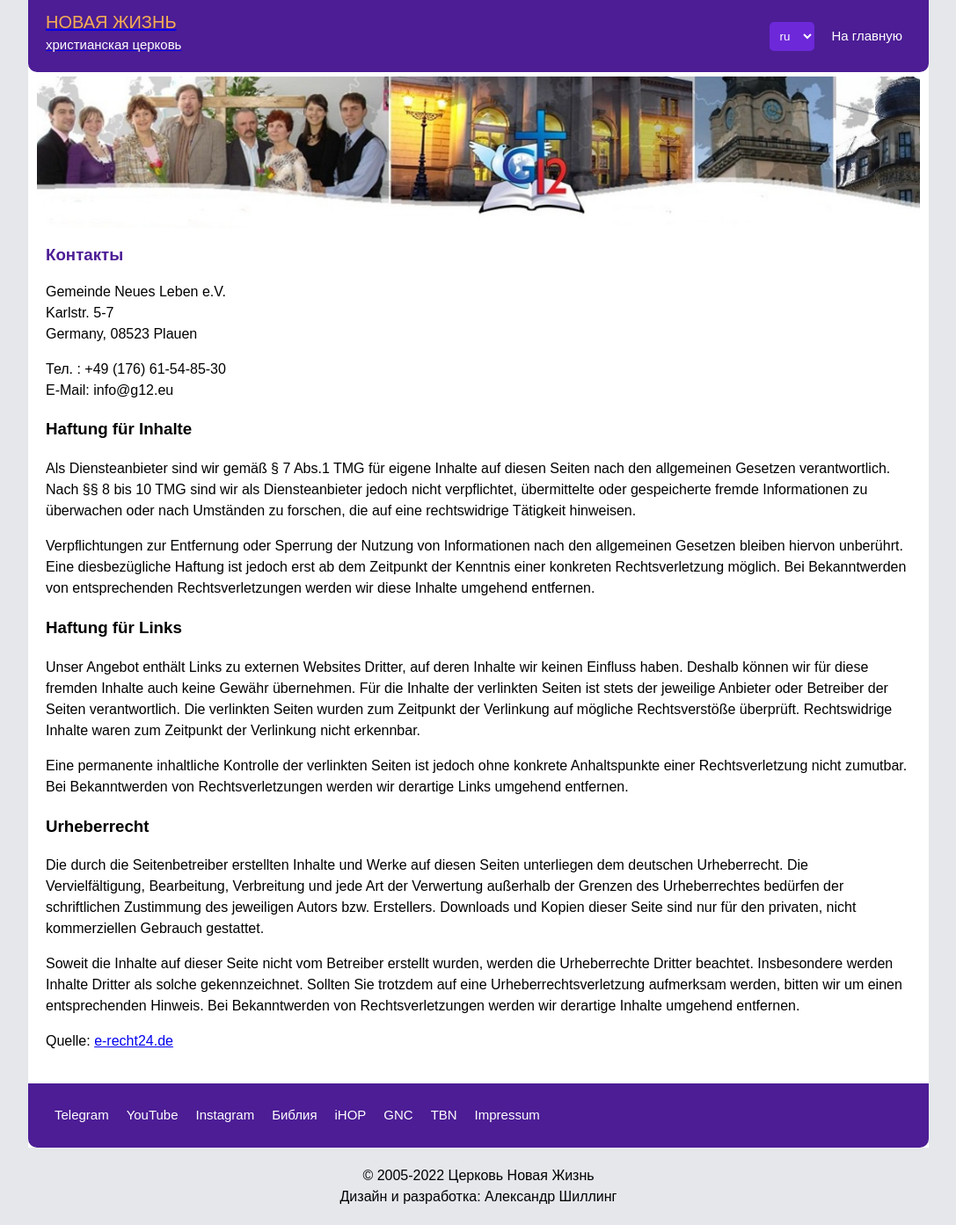
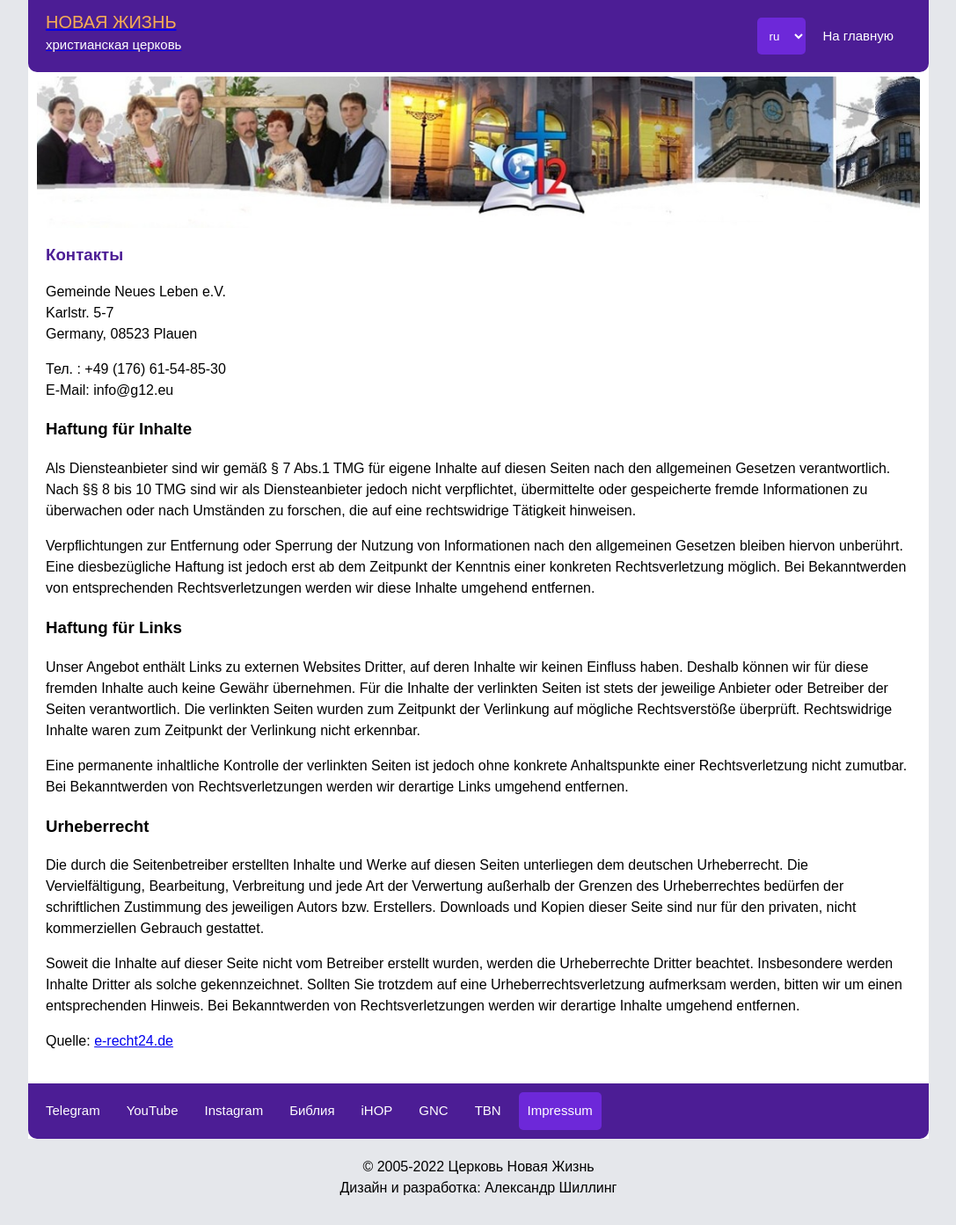
Before and after one commit to dignityinside/g12_eu, a Vue app: page /imprint in a window 1280 px wide. Shown: the whole page at 88% size, without its empty margins (96-1183 px from the left). Built offline with nearby package versions, Linux system fonts and the light colour scheme.

Commit message:
Refactor navigation

```diff
--- a/src/App.vue
+++ b/src/App.vue
@@ -1,22 +1,30 @@
 <script setup>
-import { RouterLink, RouterView, useRoute } from 'vue-router'
-import { ref, computed } from 'vue';
-import LanguageSelect from './components/LanguageSelect.vue'
+import { RouterView } from 'vue-router'
+import { ref } from 'vue';
+import Navigation from '@components/Navigation.vue'
 
-const isOpen = ref(false);
+const mainMenuItems = ref([
+  { id: 'welcome', name: 'menu.church' },
+  { id: 'pastor', name: 'menu.pastor' },
+  { id: 'ministry', name:'menu.ministries' },
+  { id: 'sermons', name:'menu.sermons' },
+  { id: 'contacts', name:'menu.contacts' },
+  { id: 'donate', name:'menu.donate' }
+]);
 
-function scrollTo(id, offset = 90) {
-  window.scrollTo({
-    behavior: 'smooth',
-    top:
-      document.getElementById(id).getBoundingClientRect().top -
-      document.body.getBoundingClientRect().top -
-      offset,
-  })
-}
-
-const route = useRoute();
-const currentRoute = computed(() => route.name);
+const footerItems = ref([
+  { to: 'https://t.me/NeuesLebenPL', name: 'Telegram', external: true, i18n: false },
+  { to: 'https://www.youtube.com/user/g12eu', name: 'YouTube', external: true, i18n: false },
+  { to: 'https://www.instagram.com/g12eu/', name: 'Instagram', external: true, i18n: false },
+  { to: 'http://imbf.mobi', name: 'menu.bible', external: true, hideOnLocale: ['en','de'] },
+  { to: 'https://www.bibleserver.com', name: 'menu.bible', external: true, hideOnLocale: ['ru','ua','en'] },
+  { to: 'http://www.ihopkc.org/prayerroom/', name: 'iHOP', external: true, i18n: false },
+  { to: 'https://gnctv.org', name: 'GNC', external: true, i18n: false, hideOnLocale: ['de','en'] },
+  { to: 'https://tbn-tv.com', name: 'TBN', external: true, i18n: false, hideOnLocale: ['de','en'] },
+  { to: 'https://www.tbn.org', name: 'TBN', external: true, i18n: false, hideOnLocale: ['ru','ua'] },
+  { to: 'https://www.bibeltv.de', name: 'BibelTV', external: true, i18n: false, hideOnLocale: ['ru','ua'] },
+  { to: '/imprint', name: 'menu.imprint' },
+]);
 </script>
 
 <template>
@@ -29,45 +37,16 @@ const currentRoute = computed(() => route.name);
             <div class="logo__description">{{ $t('site.description') }}</div>
           </div>
         </a>
-
-        <div class="burger-icon" :class="isOpen ? 'burger-icon--close' : ''" @click="isOpen = !isOpen">
-          <span class="burger-icon__line"></span>
-          <span class="burger-icon__line"></span>
-          <span class="burger-icon__line"></span>
-        </div>
       </div>
 
-      <nav class="menu" :class="!isOpen ? 'menu--hidden' : ''">
-        <language-select class="menu__item menu__item--language" />
-        <template v-if="currentRoute !== 'imprint'">
-          <span @click="scrollTo('welcome')" class="menu__item">{{ $t('menu.church') }}</span>
-          <span @click="scrollTo('pastor')" class="menu__item">{{ $t('menu.pastor') }}</span>
-          <span @click="scrollTo('ministry')" class="menu__item">{{ $t('menu.ministries') }}</span>
-          <span @click="scrollTo('sermons')" class="menu__item">{{ $t('menu.sermons') }}</span>
-          <span @click="scrollTo('contacts')" class="menu__item">{{ $t('menu.contacts') }}</span>
-          <span @click="scrollTo('donate')" class="menu__item">{{ $t('menu.donate') }}</span>
-        </template>
-        <template v-else>
-          <router-link to="/" class="menu__item">{{ $t('menu.back') }}</router-link>
-        </template>
-      </nav>
+      <navigation :items="mainMenuItems" />
     </header>
 
     <img src="/img/header.jpg" :alt="$t('site.name')" class="header__image" />
 
     <RouterView />
 
-    <nav class="footer menu">
-      <a href="https://t.me/NeuesLebenPL" target="_blank" class="menu__item">Telegram</a>
-      <a href="https://www.youtube.com/user/g12eu" target="_blank" class="menu__item">YouTube</a>
-      <a href="https://www.instagram.com/g12eu/" target="_blank" class="menu__item">Instagram</a>
-      <a :href="$i18n.locale === 'ru' ? 'http://imbf.mobi' : 'https://www.bibleserver.com'" target="_blank" class="menu__item">{{ $t('menu.bible') }}</a>
-      <a href="http://www.ihopkc.org/prayerroom/" target="_blank" class="menu__item">iHOP</a>
-      <a v-show="$i18n.locale === 'ru' || $i18n.locale === 'ua'" href="https://gnctv.org" target="_blank" class="menu__item">GNC</a>
-      <a :href="$i18n.locale === 'ru' ? 'https://tbn-tv.com' : 'https://www.tbn.org'" target="_blank" class="menu__item">TBN</a>
-      <a v-show="$i18n.locale === 'de'" href="https://www.bibeltv.de" target="_blank" class="menu__item">BibelTV</a>
-      <router-link to="/imprint" class="menu__item">{{ $t('menu.imprint') }}</router-link>
-    </nav>
+    <navigation :is-footer="true" :hide-language-select="true" :hide-back-link="true" :items="footerItems"  />
   </div>
 
   <footer class="copyright">
@@ -76,7 +55,7 @@ const currentRoute = computed(() => route.name);
 </template>
 
 <style lang="scss">
-@import "./assets/scss/main.scss";
+@import "@assets/scss/main.scss";
 
 .container {
   background: $color-white;
@@ -118,94 +97,6 @@ const currentRoute = computed(() => route.name);
   color: $color-white;
 }
 
-.menu {
-  display: flex;
-  flex-direction: column;
-  color: $color-white;
-
-  @include breakpoint('s') {
-    flex-direction: row;
-    align-items: center;
-  }
-
-  a {
-    color: $color-white;
-    text-decoration: none;
-    font-size: $size-15;
-
-    &:hover {
-      background: $color-primarty-light;
-      border-radius: $spacing-5;
-    }
-  }
-
-  .menu__item {
-    padding: $spacing-5 $spacing-10;
-
-    &:hover {
-      background: $color-primarty-light;
-      border-radius: $spacing-5;
-      cursor: pointer;
-    }
-  }
-
-  .menu__item--language {
-    background: $color-primarty-light;
-    border-radius: $spacing-5;
-    border: none;
-    color: $color-white;
-    padding: calc($spacing-10 - 2px);
-    margin-bottom: $spacing-10;
-
-    @include breakpoint('s') {
-      margin-right: $spacing-10;
-      margin-bottom: 0;
-    }
-  }
-}
-
-.menu--hidden {
-  display: none;
-
-  @include breakpoint('s') {
-    display: flex;
-  }
-}
-
-.burger-icon {
-   width: $spacing-30;
-   border-radius: 4px;
-   align-self: center;
-
-   @include breakpoint('s') {
-    display: none;
-  }
-
-   .burger-icon__line {
-    display: block;
-    height: 2px;
-    background: $color-white;
-    border-radius: 2px;
-    margin-bottom: 4px;
-    transition: 0.5s;
-    transform-origin: center;
-   }
-}
-
-.burger-icon--close {
-  .burger-icon__line:nth-child(1){
-    transform: translateY(-2px) rotate(-45deg);
-  }
-
-  .burger-icon__line:nth-child(2){
-    opacity: 0;
-  }
-
-  .burger-icon__line:nth-child(3){
-    transform: translateY(-14px) rotate(45deg);
-  }
-}
-
 .header__image {
   max-width: calc(100% - $spacing-20);
   border: solid $spacing-10 $color-white;
@@ -213,19 +104,6 @@ const currentRoute = computed(() => route.name);
   -webkit-font-smoothing: antialiased;
 }
 
-.footer {
-  display: flex;
-  flex-direction: column;
-  padding: $spacing-20;
-  background-color: $color-primary;
-  border-bottom-left-radius: $spacing-10;
-  border-bottom-right-radius: $spacing-10;
-
-  @include breakpoint('s') {
-    flex-direction: row;
-  }
-}
-
 .copyright {
   padding: $spacing-20;
   text-align: center;
--- a/src/components/MediaBlock.vue
+++ b/src/components/MediaBlock.vue
@@ -23,7 +23,7 @@
 </template>
 
 <style scoped lang="scss">
-  @import "../assets/scss/main.scss";
+  @import "@assets/scss/main.scss";
 
   .headline {
     padding: 0;
--- a/src/components/MinistriesBlock.vue
+++ b/src/components/MinistriesBlock.vue
@@ -29,7 +29,7 @@ const ministries = ref([
 </template>
 
 <style scoped lang="scss">
-  @import "../assets/scss/main.scss";
+  @import "@assets/scss/main.scss";
 
   .ministries {
     display: grid;
--- /dev/null
+++ b/src/components/Navigation.vue
@@ -0,0 +1,159 @@
+<script setup>
+import { ref, computed } from 'vue';
+import { RouterLink, useRoute } from 'vue-router'
+import LanguageSelect from '@components/LanguageSelect.vue';
+
+const props = defineProps({
+  items: Array,
+  hideLanguageSelect:  {
+    type:    Boolean,
+    default: false
+  },
+  hideBackLink:  {
+    type:    Boolean,
+    default: false
+  },
+  isFooter: {
+    type:    Boolean,
+    default: false
+  },
+  hideOnLocale: {
+    type:    Array,
+  }
+})
+
+const isOpen = ref(false);
+const route = useRoute();
+const path = computed(() => route.path);
+
+function scrollTo(id, offset = 100) {
+  window.scrollTo({
+    behavior: 'smooth',
+    top:
+      document.getElementById(id).getBoundingClientRect().top -
+      document.body.getBoundingClientRect().top -
+      offset,
+  })
+}
+</script>
+
+<template>
+  <div class="navigation" :class="isFooter ? 'navigation--footer' : ''">
+    <nav class="navigation__wrapper">
+      <div class="navigation__toggle" @click="isOpen = !isOpen">
+        {{ !isOpen ? 'open icon' : 'close icon' }}
+      </div>
+
+      <div class="navigation__items" :class="{ 'navigation__items--hidden': !isOpen }">
+        <language-select v-if="!hideLanguageSelect" class="navigation__item navigation__item--language" />
+
+        <template v-for="item in items" :key="item.name">
+          <template v-if="item.id">
+            <span v-if="path === '/'" @click="scrollTo(item.id)" class="navigation__item">{{ $t(item.name) }}</span>
+          </template>
+
+          <template v-else>
+            <router-link v-if="(item.to && item.external === undefined)" :to="item.to" class="navigation__item" :class="{ 'navigation__item--active': path === item.to }">
+              <template v-if="(item.i18n === undefined)">{{ $t(item.name) }}</template>
+              <template v-else>{{ item.name }}</template>
+            </router-link>
+
+            <a v-if="(item.to && item.external === true && (item.hideOnLocale && !item.hideOnLocale.includes($i18n.locale) || item.hideOnLocale == undefined))" :href="item.to" ref="nofollow" target="_blank" class="navigation__item">
+              <template v-if="(item.i18n === undefined)">{{ $t(item.name) }}</template>
+              <template v-else>{{ item.name }}</template>
+            </a>
+          </template>
+        </template>
+
+        <router-link v-if="!hideBackLink && path !== '/'" to="/" class="navigation__item">{{ $t('menu.back') }}</router-link>
+      </div>
+    </nav>
+  </div>
+</template>
+
+<style lang="scss" scoped>
+@import "@assets/scss/main.scss";
+
+.navigation {
+  background-color: $color-primary;
+  padding: 0;
+
+  @include breakpoint('s') {
+    padding: $spacing-5;
+  }
+}
+
+.navigation--footer {
+  border-bottom-left-radius: $spacing-10;
+  border-bottom-right-radius: $spacing-10;
+}
+
+.navigation__wrapper {
+  max-width: $max-width-100;
+  margin: 0 auto;
+}
+
+.navigation__toggle {
+  display: flex;
+  flex-direction: column;
+  align-items: center;
+
+  @include breakpoint('s') {
+    display: none;
+  }
+}
+
+.navigation__items {
+  display: flex;
+  flex-direction: column;
+
+  @include breakpoint('s') {
+    flex-direction: row;
+  }
+
+  a {
+    color: $color-white;
+    text-decoration: none;
+    font-size: $size-15;
+
+    &:hover {
+      background: $color-primarty-light;
+      border-radius: $spacing-5;
+      cursor: pointer;
+    }
+  }
+
+  .navigation__item {
+    margin: $spacing-5;
+    padding: $spacing-10;
+    color: $color-white;
+
+    &:hover {
+      background: $color-primarty-light;
+      border-radius: $spacing-5;
+      cursor: pointer;
+    }
+  }
+
+  .navigation__item--active {
+    background: $color-primarty-light;
+    border-radius: $spacing-5;
+    cursor: pointer;
+  }
+
+  .navigation__item--language {
+    background: $color-primarty-light;
+    border: none;
+    border-radius: $spacing-5;
+    color: $color-white;
+  }
+}
+
+.navigation__items--hidden {
+  display: none;
+
+  @include breakpoint('s') {
+    display: flex;
+  }
+}
+</style>
--- a/vite.config.js
+++ b/vite.config.js
@@ -9,6 +9,8 @@ export default defineConfig({
     alias: {
       '@': fileURLToPath(new URL('./src', import.meta.url)),
       '@i18n': fileURLToPath(new URL('./src/i18n', import.meta.url)),
+      '@components': fileURLToPath(new URL('./src/components', import.meta.url)),
+      '@assets': fileURLToPath(new URL('./src/assets', import.meta.url)),
     }
   }
 })
```
